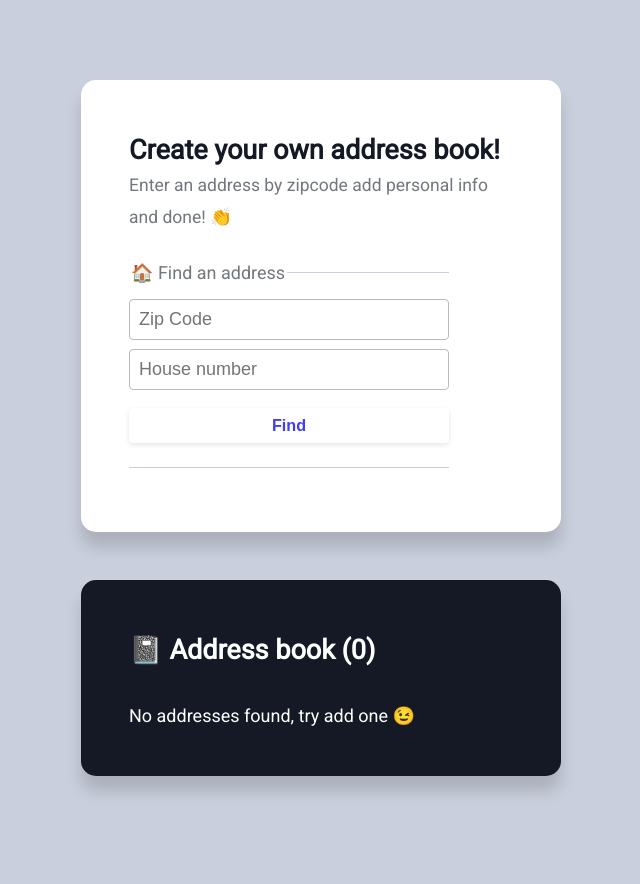
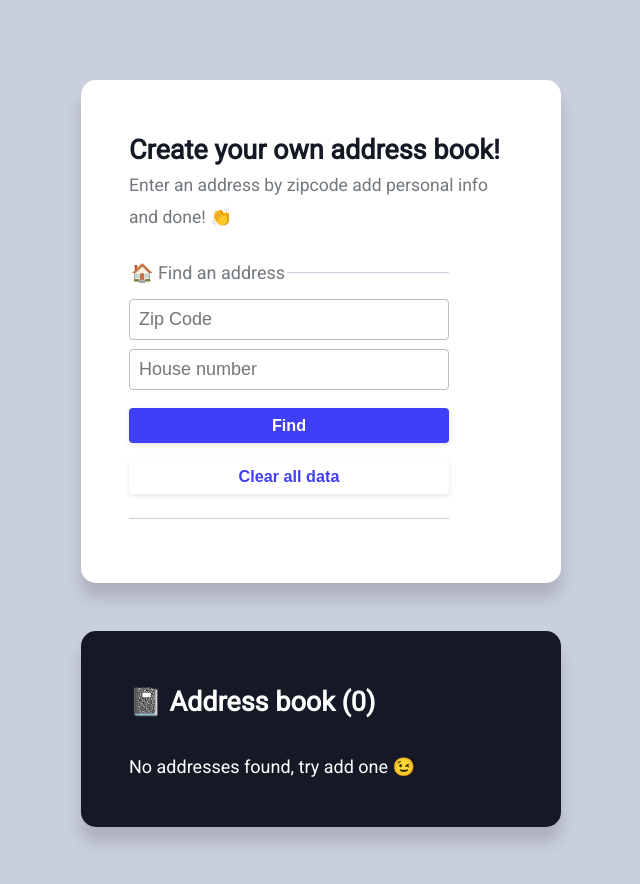
Before and after one commit to levizimmerman/react-dev-test-address-book, a React (Create React App) app: page / in a window 1280 px wide. Shown: the top 884 px of the page, without its empty margins (319-959 px from the left). Before the commit the page ends 856 px from the top, so only its background shows below. Built offline with nearby package versions, Linux system fonts and the light colour scheme.

Commit message:
Created reset button

```diff
--- a/package.json
+++ b/package.json
@@ -6,6 +6,7 @@
     "@testing-library/jest-dom": "^5.11.4",
     "@testing-library/react": "^11.1.0",
     "@testing-library/user-event": "^12.1.10",
+    "axios": "^0.24.0",
     "classnames": "^2.3.1",
     "localforage": "^1.10.0",
     "react": "^17.0.2",
--- a/src/App.js
+++ b/src/App.js
@@ -79,7 +79,6 @@ function App() {
 
   return (
     <main>
-      <div className="page-wrapper">
       <Section>
         <h1>
           Create your own address book!
@@ -97,19 +96,18 @@ function App() {
                 name="zipCode"
                 onChange={handleZipCodeChange}
                 placeholder="Zip Code"
-                  value={zipCode}
               />
             </div>
             <div className="form-row">
               <InputText
                 name="houseNumber"
                 onChange={handleHouseNumberChange}
-                  value={houseNumber}
                 placeholder="House number"
               />
             </div>
-              <Button type="submit" variant="primary">
-                Find
+            <Button type="submit">Find</Button>
+            <Button type="reset" variant="secondary">
+              Clear all data
             </Button>
           </fieldset>
         </form>
@@ -163,7 +161,6 @@ function App() {
       <Section variant="dark">
         <AddressBook />
       </Section>
-      </div>
     </main>
   );
 }
--- a/src/ui/components/Button/Button.module.css
+++ b/src/ui/components/Button/Button.module.css
@@ -1,7 +1,7 @@
 .button {
   border-radius: var(--border-radius-default);
   box-shadow: 0px 2px 5px rgba(0, 0, 0, 0.1);
-  color: white;
+
   cursor: pointer;
   font-size: 0.9em;
   font-weight: bold;
@@ -13,14 +13,14 @@
 }
 
 .primary {
-  background-color: var(--color-background);
-  color: var(--color-brand);
-  border: var(--color-background);
+  background-color: var(--color-brand);
+  color: var(--color-background);
+  border: var(--color-brand);
 }
 
 .secondary {
-  background-color: var(--color-brand);
-  color: var(--color-background);
+  background-color: var(--color-background);
+  color: var(--color-brand);
   border: var(--color-brand);
 }
 
```
Also changed, not shown: src/ui/hooks/useForm.js (added, +23 -0 lines), 1 other file (tests, documents, lock files or other folders). Lines whose indentation alone changed are shown as unchanged.
